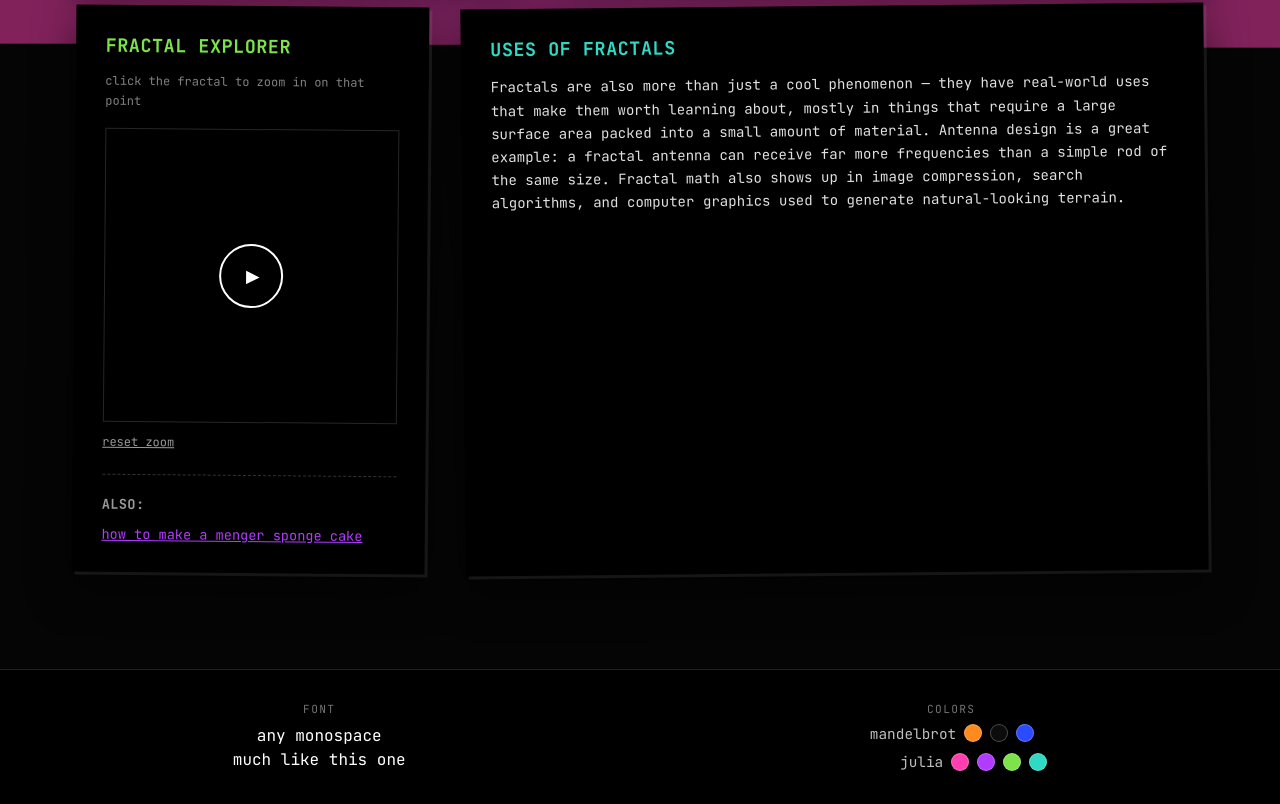
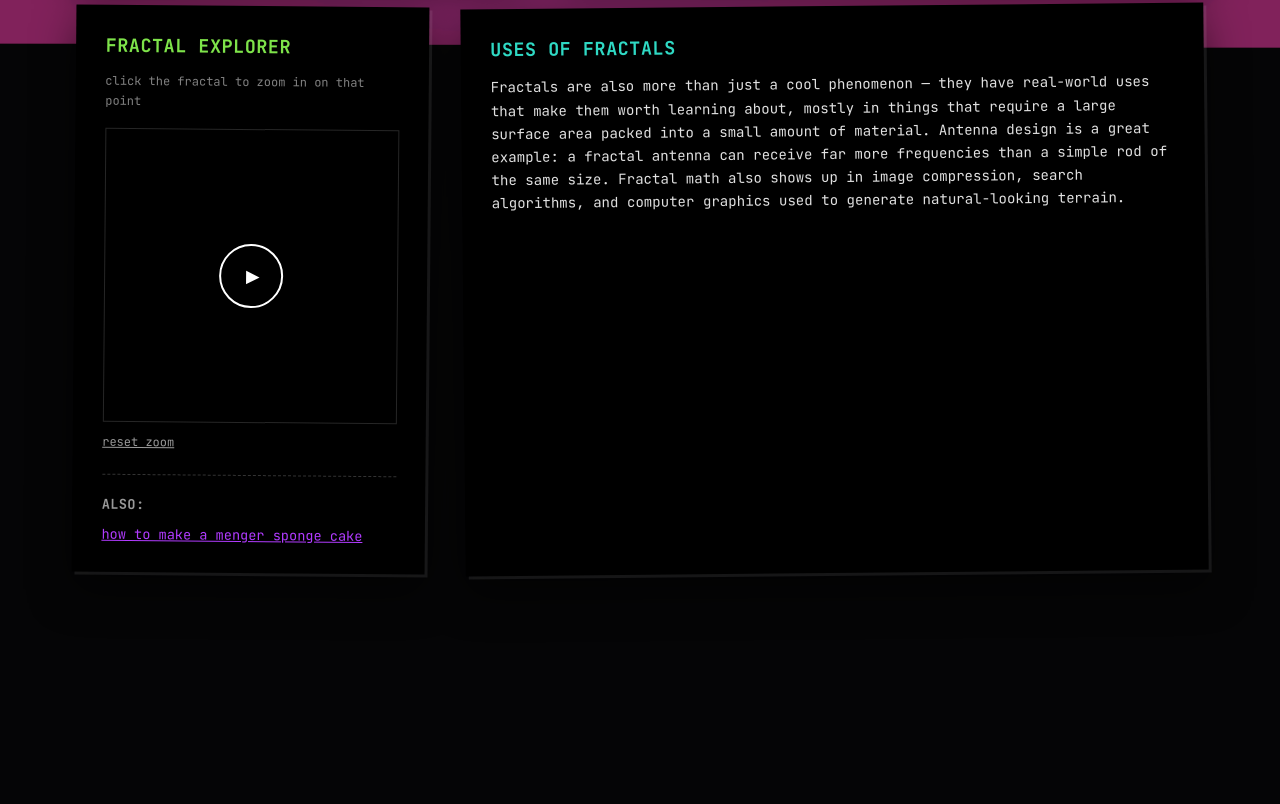
Before and after one commit to kadenjones103/wdd103-ledesma, a plain HTML site: page index.html in a window 1280 px wide. Shown: the part 759-1563 px from the top of the page. After the commit the page ends 1428 px from the top, so only its background shows below. Drawn offline with Linux system fonts and the light colour scheme.

Commit message:
deleting footer
not needed

```diff
--- a/index.html
+++ b/index.html
@@ -92,30 +92,6 @@
 
   </main>
 
-  <footer class="footer">
-    <div class="footer-col">
-      <p class="footer-label">Font</p>
-      <p class="footer-value">any monospace<br>much like this one</p>
-    </div>
-    <div class="footer-col">
-      <p class="footer-label">Colors</p>
-      <div class="palette">
-        <span class="swatch-row">
-          <span class="swatch-name">mandelbrot</span>
-          <span class="swatch" style="background:var(--mandel-orange)"></span>
-          <span class="swatch" style="background:var(--mandel-dark)"></span>
-          <span class="swatch" style="background:var(--mandel-blue)"></span>
-        </span>
-        <span class="swatch-row">
-          <span class="swatch-name">julia</span>
-          <span class="swatch" style="background:var(--julia-pink)"></span>
-          <span class="swatch" style="background:var(--julia-magenta)"></span>
-          <span class="swatch" style="background:var(--julia-green)"></span>
-          <span class="swatch" style="background:var(--julia-teal)"></span>
-        </span>
-      </div>
-    </div>
-  </footer>
 
 <script src="script.js"></script>
 </body>
```
